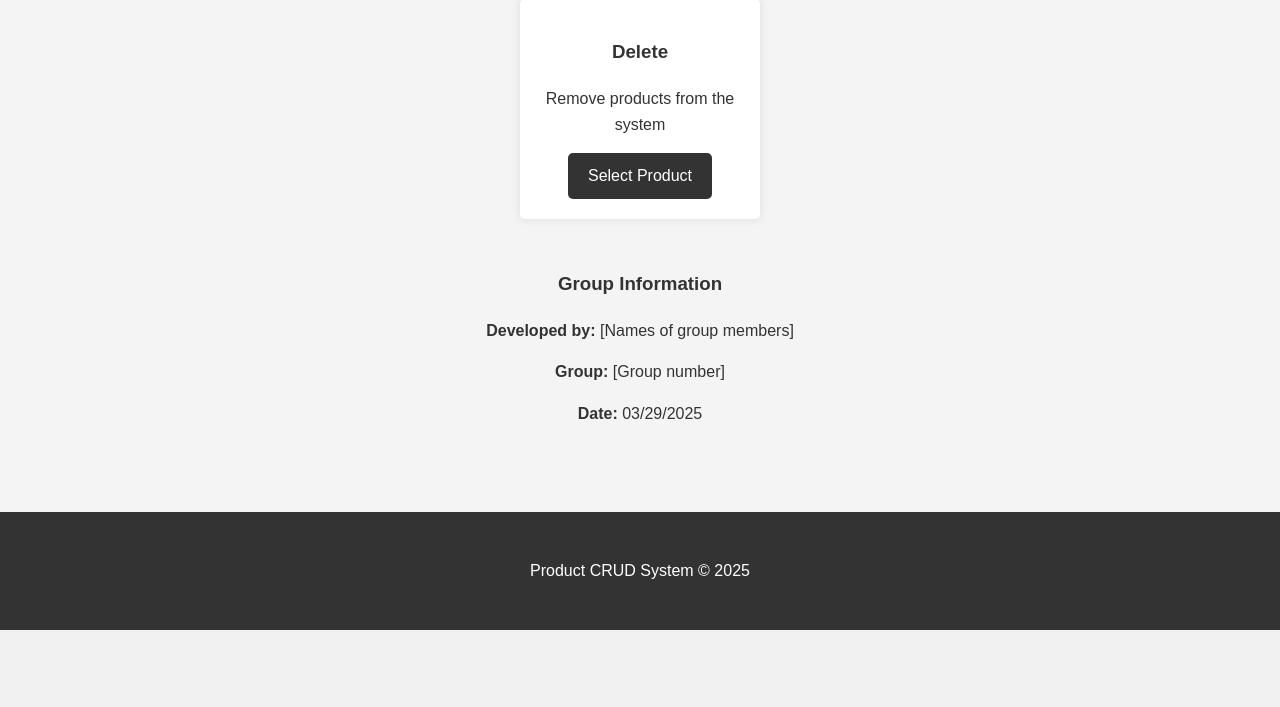
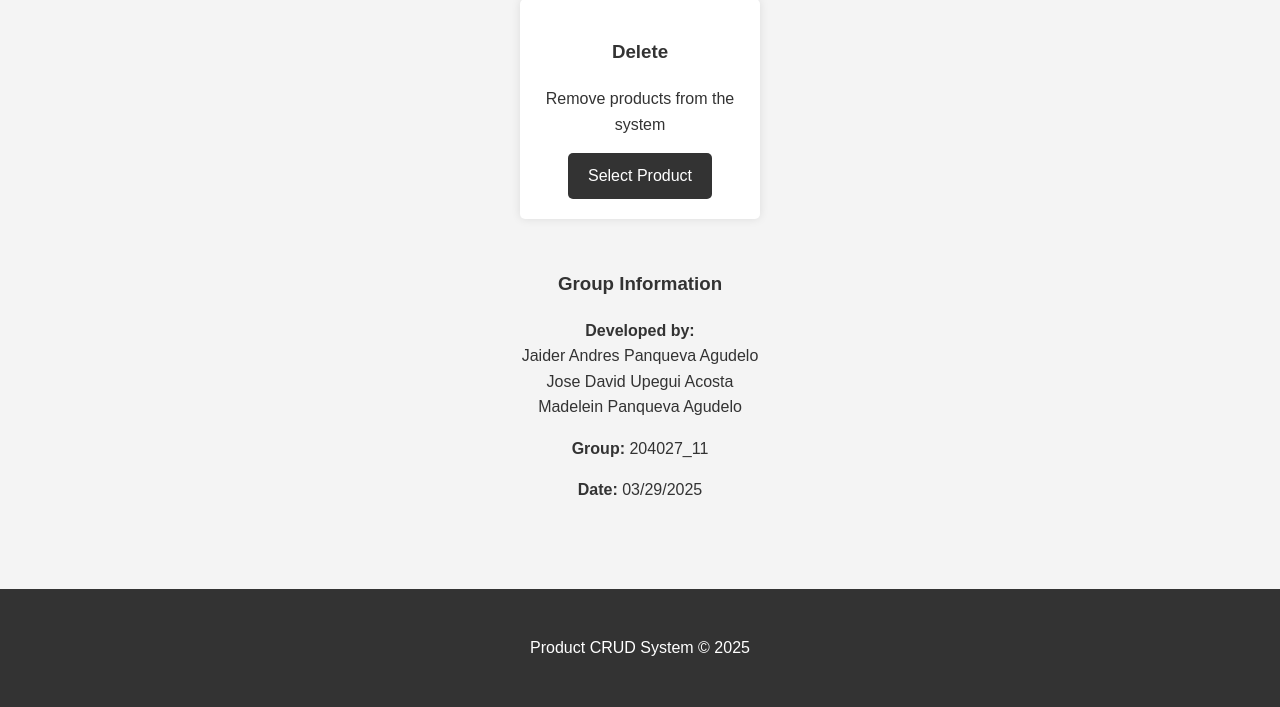
Before and after one commit to jaider012/product_crud_php, a PHP site: page / in a window 1280 px wide. Shown: the part 655-1362 px from the top of the page. Before the commit the page ends 1285 px from the top, so only its background shows below. Run offline with PHP 8.4, Linux system fonts and the light colour scheme.

Commit message:
Update group information in index.php with member names and group number

```diff
--- a/index.php
+++ b/index.php
@@ -54,8 +54,8 @@
 
             <div style="margin-top: 40px;">
                 <h3>Group Information</h3>
-                <p><strong>Developed by:</strong> [Names of group members]</p>
-                <p><strong>Group:</strong> [Group number]</p>
+                <p><strong>Developed by:</strong> <br/>Jaider Andres Panqueva Agudelo <br/> Jose David Upegui Acosta <br/> Madelein Panqueva Agudelo</p>
+                <p><strong>Group:</strong> 204027_11</p>
                 <p><strong>Date:</strong> 03/29/2025</p>
             </div>
         </div>
```
